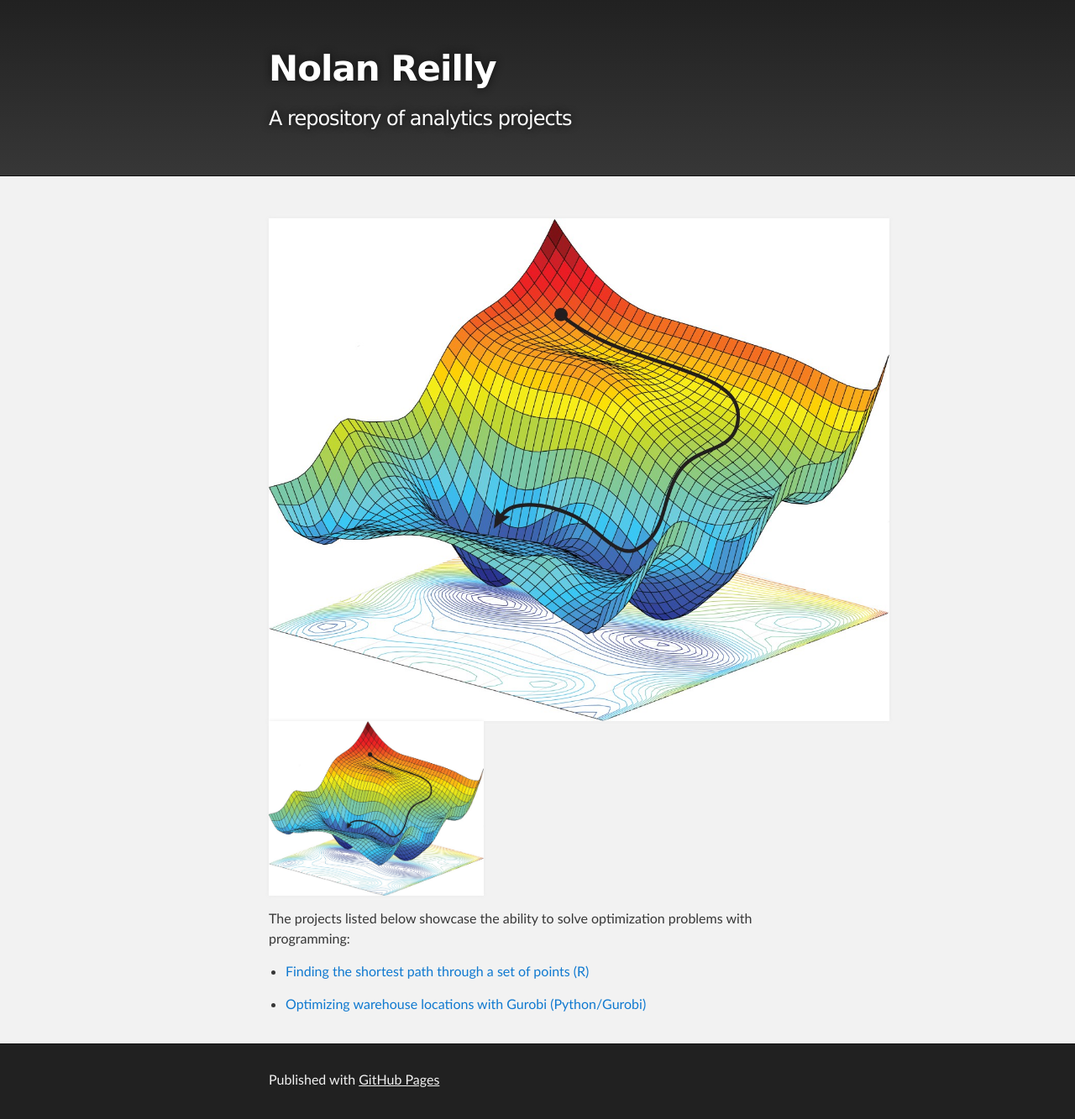
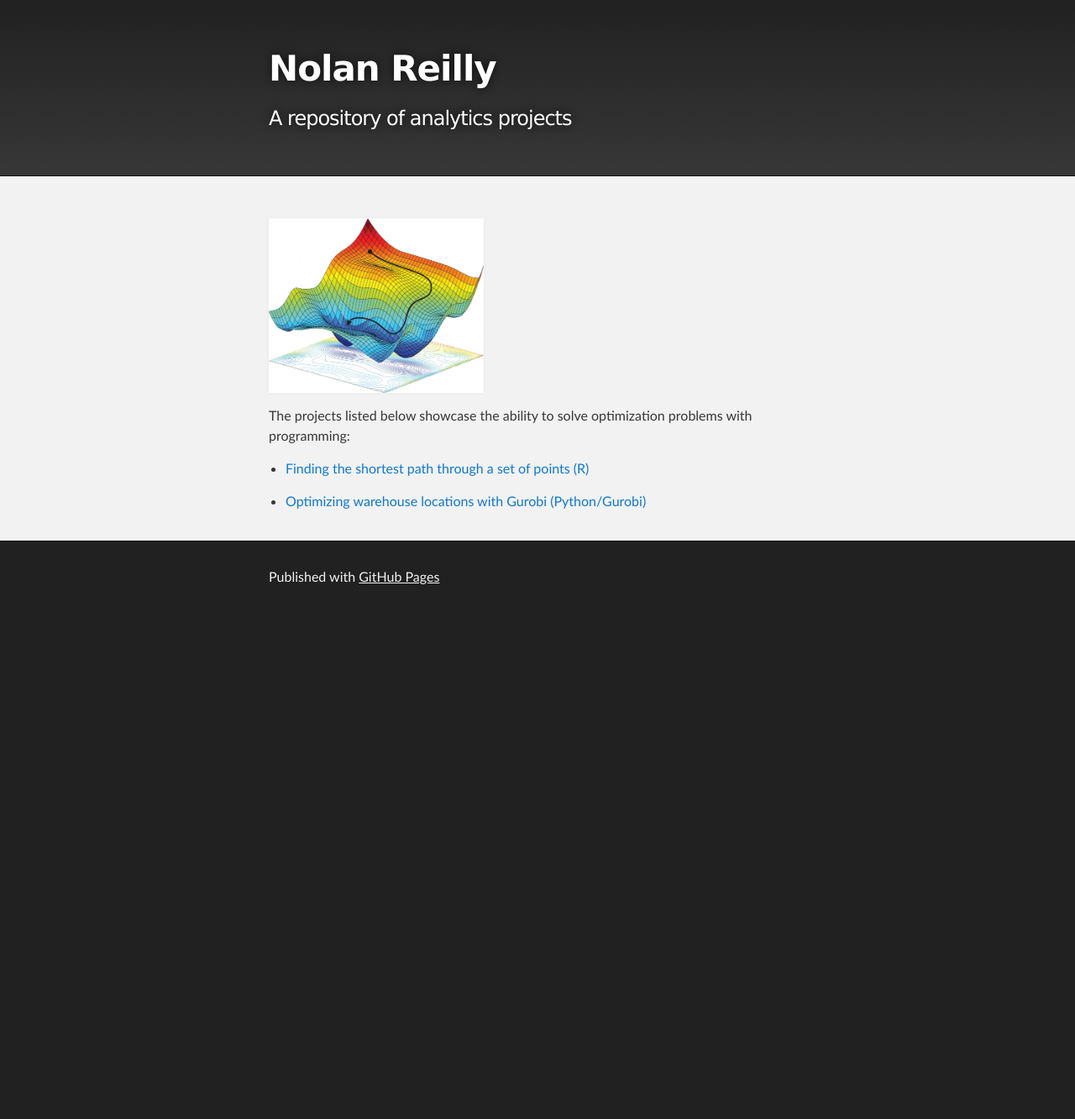
Before and after one commit to nolanpreilly/nolanpreilly.github.io, a Jekyll site: the page built from optimization/index.md, in a window 1280 px wide. Shown: the whole page at 84% size. Built offline with Jekyll 4.4.1, drawn with Linux system fonts in a browser that asks for light colours; our own code applies the rules of GitHub Pages for plain Markdown files; after the commit the page ends 900 px from its top, so only the background shows below that.

Commit message:
Update index.md

```diff
--- a/optimization/index.md
+++ b/optimization/index.md
@@ -1,8 +1,6 @@
 ---
 Title: Optimization Projects
 ---
-
-![Optimization Picture](/pics/optimization.jpeg)
 <img src="/pics/optimization.jpeg" width="40%">
 
 The projects listed below showcase the ability to solve optimization problems with programming:
```
